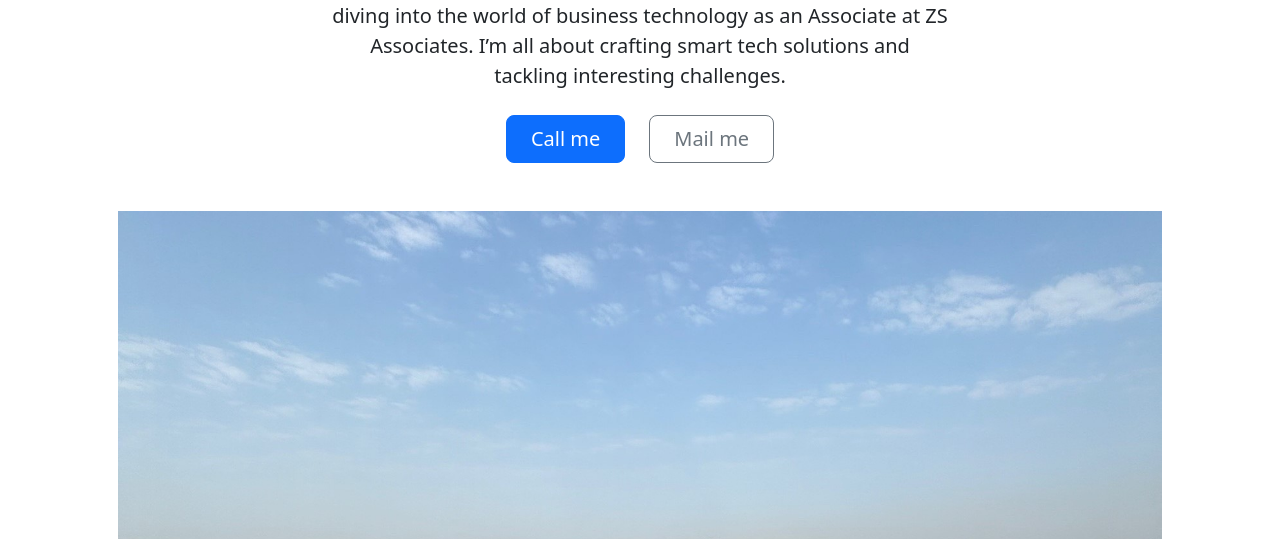
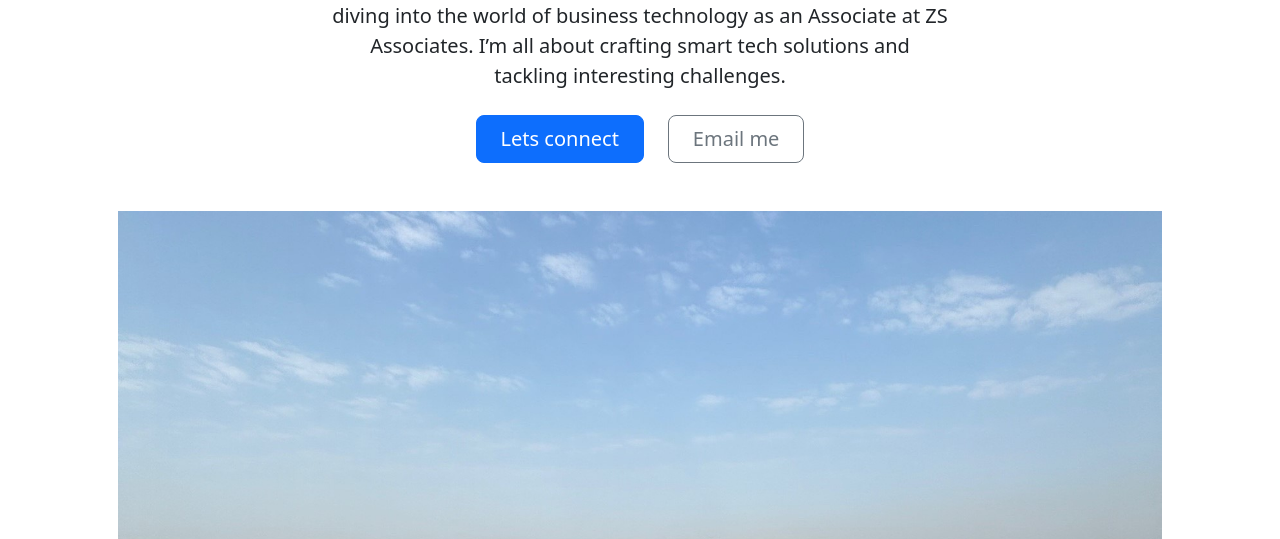
Before and after one commit to saisree2002/Sai-Portfolio, a plain HTML site: page index.html in a window 1280 px wide. Shown: the part 258-797 px from the top of the page. Drawn offline with nearby package versions, Linux system fonts and the light colour scheme.

Commit message:
Add files via upload

```diff
--- a/index.html
+++ b/index.html
@@ -60,8 +60,8 @@
     <div class="col-lg-6 mx-auto">
       <p class="lead mb-4">Welcome! I’m Sai sree, a developer and NIT Raipur grad currently diving into the world of business technology as an Associate at ZS Associates. I’m all about crafting smart tech solutions and tackling interesting challenges.
       <div class="d-grid gap-2 d-sm-flex justify-content-sm-center mb-5">
-        <a href="tel:+8522898156" class="btn btn-primary btn-lg px-4 me-sm-3" role="button">Call me</a>
-        <a href="mailto:nsrao34@gmail.com" class="btn btn-outline-secondary btn-lg px-4" role="button">Mail me</a>
+        <a href="https://www.linkedin.com/in/sai-sree-2002" class="btn btn-primary btn-lg px-4 me-sm-3" role="button">Lets connect</a>
+        <a href="mailto:nsrao34@gmail.com" class="btn btn-outline-secondary btn-lg px-4" role="button">Email me</a>
       </div>
     </div>
 
```
